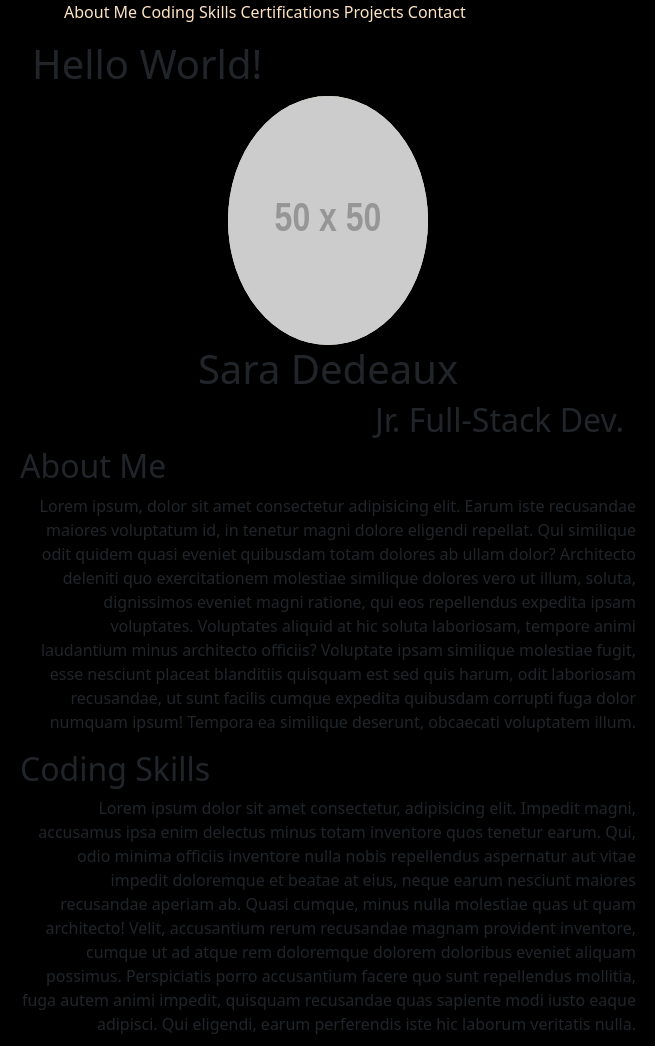
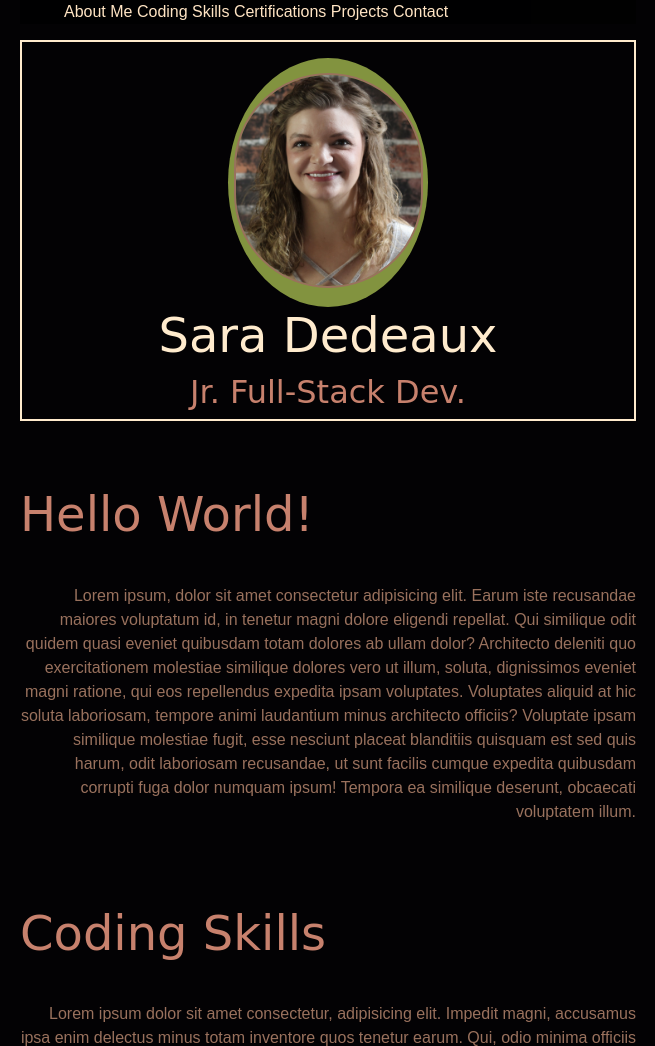
Before and after one commit to Sara-Dedeaux/personal-portfolio, a plain HTML site: page index.html in a window 1280 px wide. Shown: the top 1046 px of the page, 312-967 px from the left. Drawn offline with Linux system fonts and the light colour scheme; placeholder pictures from the web are drawn by us; a web font is replaced by a local one.

Commit message:
styling updates

```diff
--- a/css/style.css
+++ b/css/style.css
@@ -1,9 +1,33 @@
 body {
-    background-color: black;
+    background-color: #030204;
+    color: #99715d;
+
+    font-family: "Imprima", sans-serif;
+    font-weight: 400;
+    font-style: normal;
+
+
 
 
 }
 
+body h1 {
+    color: blanchedalmond;
+    font-family: "Love Light", cursive;
+    font-weight: 400;
+    font-style: normal;
+
+}
+
+body h2 {
+    color: #c7816d;
+
+        font-family: "Love Light", cursive;
+        font-weight: 400;
+        font-style: normal;
+
+
+}
 
 .top-panel img {
     position: sticky;
@@ -16,21 +40,37 @@ body {
     height: 249px;
     width: 200px;
     border-radius: 50%;
-    background-color: blanchedalmond;
+    background-color: #82933f;
 }
 
 .photoDiv img {
-    height: 249px;
-    width: 200px;
-    border-radius: 50%;
+    margin-left: 6px;
+    margin-top: 15px;
+    height: 215px;
+    border-radius: 98px;
+    border: solid,  #99715d, 2px;
+}
+
+.hero-space .photoDiv img {
+    margin-left: 6px;
+    margin-top: 15px;
+    height: 215px;
+    border-radius: 98px;
+    border: solid,  #99715d, 2px;
+}
+
+.photo-Space {
+    padding-top: 16px;
 }
 
 .name h1 {
     text-align: center;
+    font-size: xxx-large;
 }
 
 .title h2 {
-    text-align: right;
+    text-align: center;
+    font-size:xx-large;
 }
 
 
@@ -43,6 +83,15 @@ body {
 .pageDisplay .right-panel img {
     position: sticky;
     top:0px;
+}
+
+.hero-space {
+    border: solid, blanchedalmond,2px;
+
+}
+
+.name-title {
+    text-align: center;
 }
 
 .topNav {
@@ -61,8 +110,41 @@ body {
     color: bisque;
 }
 
+
+
 .aboutMe p {
     text-align: right;
+}
+
+.aboutMe h2 {
+    padding-top: 65px;
+    padding-bottom: 32px;
+    font-size: xxx-large;
+
+}
+
+.codingSkills h2 {
+    padding-top: 65px;
+    padding-bottom: 32px;
+    font-size: xxx-large;
+}
+
+.certifications h2 {
+    padding-top: 65px;
+    padding-bottom: 32px;
+    font-size: xxx-large;
+}
+
+.projects h2 {
+    padding-top: 65px;
+    padding-bottom: 32px;
+    font-size: xxx-large;
+}
+
+.contact h2 {
+    padding-top: 65px;
+    padding-bottom: 32px;
+    font-size: xxx-large;
 }
 
 .codingSkills p {
@@ -92,17 +174,21 @@ body {
 
 .contact h2 {
     text-align: left;
+
 }
 
 
 .pageDisplay .mobileNavBar {
     position: sticky;
     bottom: 0px;
+    color: #82933f;
 }
 
 .mobileNavBar .row   {
     padding-top: 10px;
 }
+
+
 
 .bottom-panel img {
     object-fit: cover;
--- a/index.html
+++ b/index.html
@@ -5,6 +5,8 @@
     <meta name="viewport" content="width=device-width, initial-scale=1.0">
     <title>Sara Dedeaux Portfolio</title>
 
+    <link href="https://fonts.googleapis.com/css2?family=Beth+Ellen&family=Love+Light&family=Roboto:ital,wght@0,100;0,300;0,400;0,500;0,700;0,900;1,100;1,300;1,400;1,500;1,700;1,900&display=swap" rel="stylesheet">
+    <link href="https://fonts.googleapis.com/css2?family=Beth+Ellen&family=Imprima&family=Love+Light&family=Roboto:ital,wght@0,100;0,300;0,400;0,500;0,700;0,900;1,100;1,300;1,400;1,500;1,700;1,900&display=swap" rel="stylesheet">
     <link rel="stylesheet" href="css/bootstrap.css">
     <link rel="stylesheet" href="css/style.css">
 </head>
@@ -22,13 +24,10 @@
 
 
         <div class="hero-space container-fluid d-lg-none">
-            <div class="greeting">
-                <h1>Hello World!</h1>
-            </div><!--END greeting-->
 
             <div class="photo-Space d-flex justify-content-center">
                 <div class="photoDiv col-sm-12">
-                    <img src="https://placehold.co/50" class="img-fluid" alt="">
+                    <img src="media/cropped head-shot.png" class="img-fluid" alt="">
                 </div><!--END photoDiv -->
             </div><!--END photo-Space-->
 
@@ -57,7 +56,7 @@
             <div class="middle-panel col-sm-12 col-lg-6">
 
                 <!--TOP-NAV SECTION -->
-                <div class="topNav container-fluid ">
+                <div class="topNav container-fluid d-none d-lg-block">
                     <ul class="flex-fill">
                         <a href="#siteNavAbout">
                             <li>About Me</li>
@@ -79,13 +78,10 @@
 
                 <!--HERO-IMG SECTION -->
                 <div class="hero-space container-fluid d-none d-lg-block">
-                    <div class="greeting">
-                        <h1>Hello World!</h1>
-                    </div><!--END greeting-->
 
                     <div class="photo-Space d-flex justify-content-center">
                         <div class="photoDiv col-sm-12">
-                            <img src="https://placehold.co/50" class="img-fluid" alt="">
+                            <img src="media/cropped head-shot.png" class="img-fluid" alt="">
                         </div><!--END photoDiv -->
                     </div><!--END photo-Space-->
 
@@ -103,7 +99,7 @@
 
                 <!--ABOUT ME SECTION -->
                 <div class="aboutMe" id="siteNavAbout">
-                    <h2>About Me</h2>
+                    <h2>Hello World!</h2>
                     <p>Lorem ipsum, dolor sit amet consectetur adipisicing elit. Earum iste recusandae maiores voluptatum id, in tenetur magni dolore eligendi repellat. Qui similique odit quidem quasi eveniet quibusdam totam dolores ab ullam dolor? Architecto deleniti quo exercitationem molestiae similique dolores vero ut illum, soluta, dignissimos eveniet magni ratione, qui eos repellendus expedita ipsam voluptates. Voluptates aliquid at hic soluta laboriosam, tempore animi laudantium minus architecto officiis? Voluptate ipsam similique molestiae fugit, esse nesciunt placeat blanditiis quisquam est sed quis harum, odit laboriosam recusandae, ut sunt facilis cumque expedita quibusdam corrupti fuga dolor numquam ipsum! Tempora ea similique deserunt, obcaecati voluptatem illum.</p>
                 </div><!--END  topBar-Nav-->
 
@@ -218,7 +214,7 @@
                 <!--ABOUT BUTTON-->
                 <div class="buttonSpace about-bNav col-2 ">
                     <a href="#siteNavAbout">
-                        <img src="https://placehold.co/50" class="" alt="">
+                        <img src="media/sentiment_satisfied_50dp_82933F_FILL0_wght400_GRAD0_opsz48.png" class="" alt="">
                     </a>
                     <p>About</p>
                 </div><!--END about-->
@@ -226,7 +222,7 @@
                 <!--SKILLS BUTTON-->
                 <div class="buttonSpace skills-bNav col-2  ">
                     <a href="#siteNavSkills">
-                        <img src="https://placehold.co/50" class="" alt="">
+                        <img src="media/check_circle_50dp_82933F_FILL0_wght400_GRAD0_opsz48.png" class="" alt="">
                     </a>
 
                     <p>Skills</p>
@@ -235,7 +231,7 @@
                 <!--STUDY BUTTON-->
                 <div class="buttonSpace study-bNav col-2  ">
                     <a href="#siteNavCert">
-                        <img src="https://placehold.co/50" class="" alt="">
+                        <img src="media/eyeglasses_50dp_82933F_FILL0_wght400_GRAD0_opsz48.png" class="" alt="">
 
                     </a>
                     <p>Study</p>
@@ -244,7 +240,7 @@
                 <!--PROJECTS BUTTON-->
                 <div class="buttonSpace projects-bNav col-2  ">
                     <a href="#siteNavProj">
-                        <img src="https://placehold.co/50" class="" alt="">
+                        <img src="media/laptop_windows_50dp_82933F_FILL0_wght400_GRAD0_opsz48.png" class="" alt="">
                     </a>
                     <p>Projects</p>
                 </div><!--END projects-->
@@ -252,7 +248,7 @@
                 <!--CONTACT BUTTON-->
                 <div class="buttonSpace contact-bNav col-2  ">
                         <a href="#siteNavContact">
-                            <img src="https://placehold.co/50" class="" alt="">
+                            <img src="media/contact_mail_50dp_82933F_FILL0_wght400_GRAD0_opsz48.png" class="" alt="">
                         </a>
                         <p>Contact</p>
                 </div><!--END contact-->
```
Also changed, not shown: media/check_circle_50dp_82933F_FILL0_wght400_GRAD0_opsz48.png (added), media/contact_mail_50dp_82933F_FILL0_wght400_GRAD0_opsz48.png (added), media/cropped head-shot.png (added), media/eyeglasses_50dp_82933F_FILL0_wght400_GRAD0_opsz48.png (added), media/laptop_windows_50dp_82933F_FILL0_wght400_GRAD0_opsz48.png (added), media/s.Dedeaux.jpg (added), media/sentiment_satisfied_50dp_82933F_FILL0_wght400_GRAD0_opsz48.png (added).
